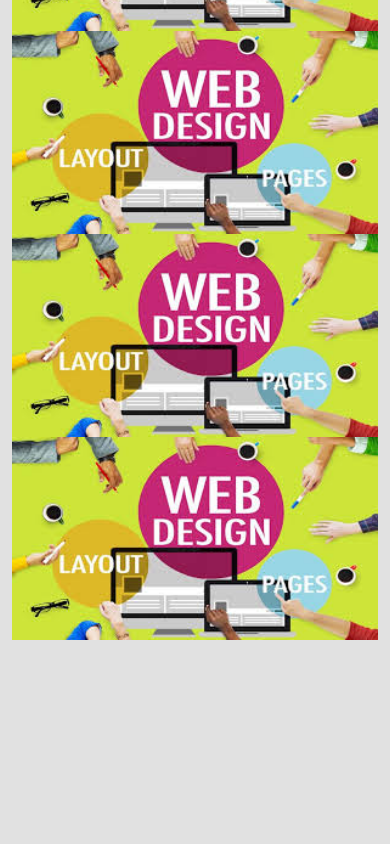
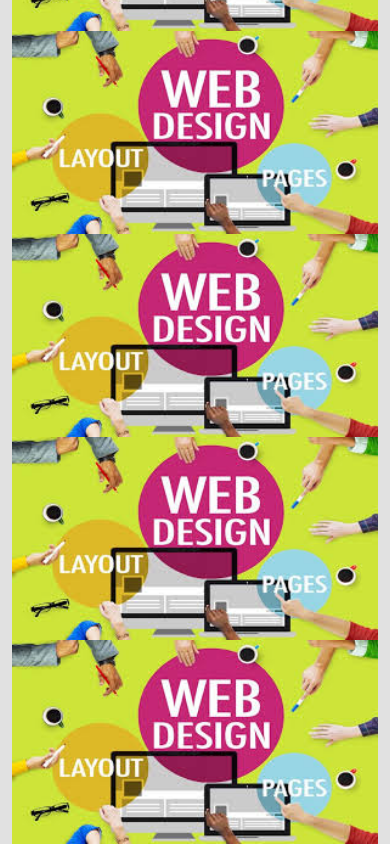
Before and after one commit to BenishNisar/Portfolio, a plain HTML site: page index.html in a window 390 px wide. Shown: the part 4121-4965 px from the top of the page. Before the commit the page ends 4761 px from the top, so only its background shows below. Drawn offline with nearby package versions, Linux system fonts and the light colour scheme.

Commit message:
heree you see a new picture

```diff
--- a/index.html
+++ b/index.html
@@ -261,6 +261,20 @@
 </div>
 <!-- container -->
 
+
+
+<div class="container">
+  <div class="row">
+    <div class="col-md-12">
+      <img src="img/images.jpeg" width="100%gi">
+
+    </div>
+  </div>
+</div>
+
+
+
+
 </body>
 <!-- animated on scroll -->
   <script src="https://unpkg.com/aos@next/dist/aos.js"></script>
```
